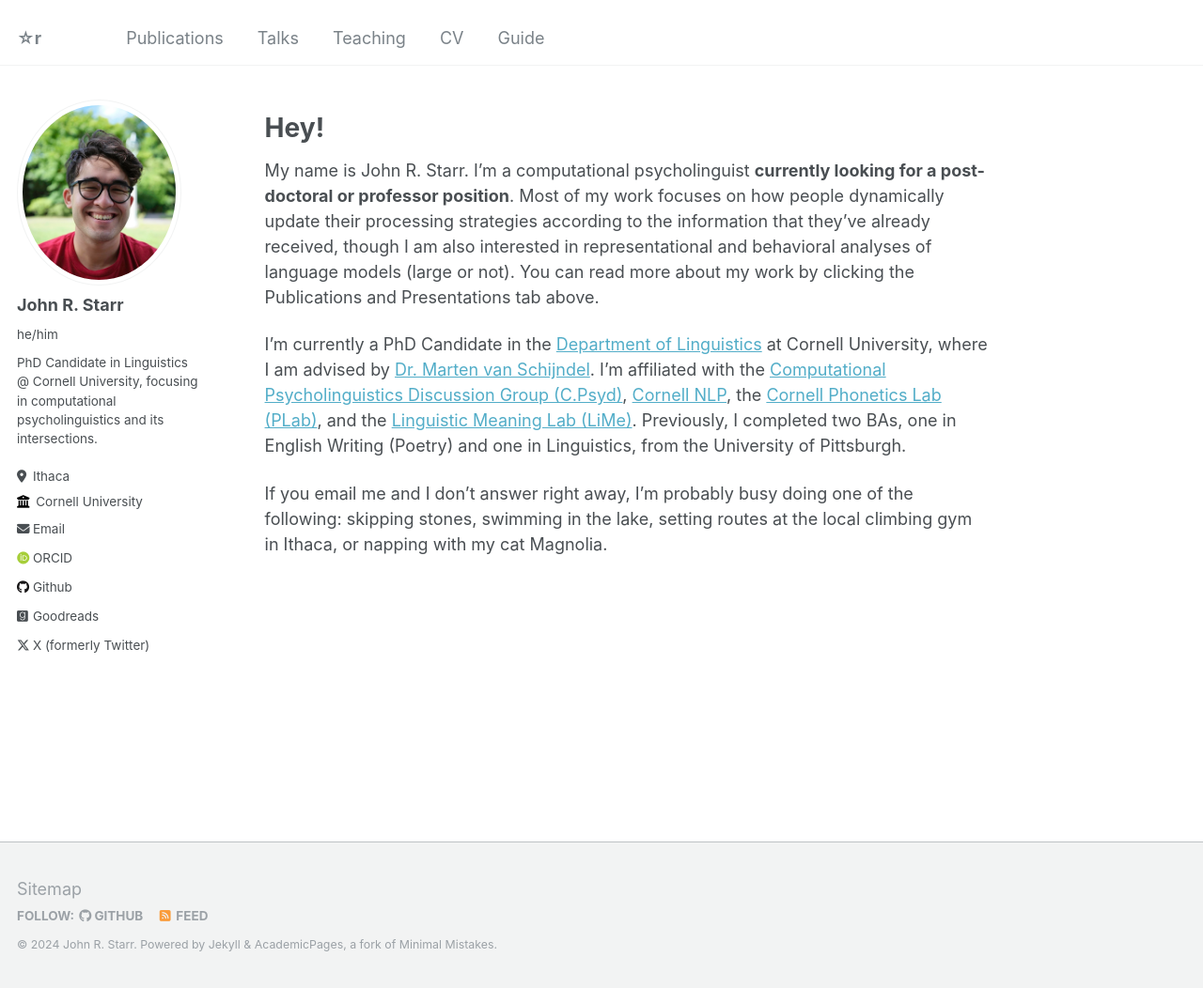
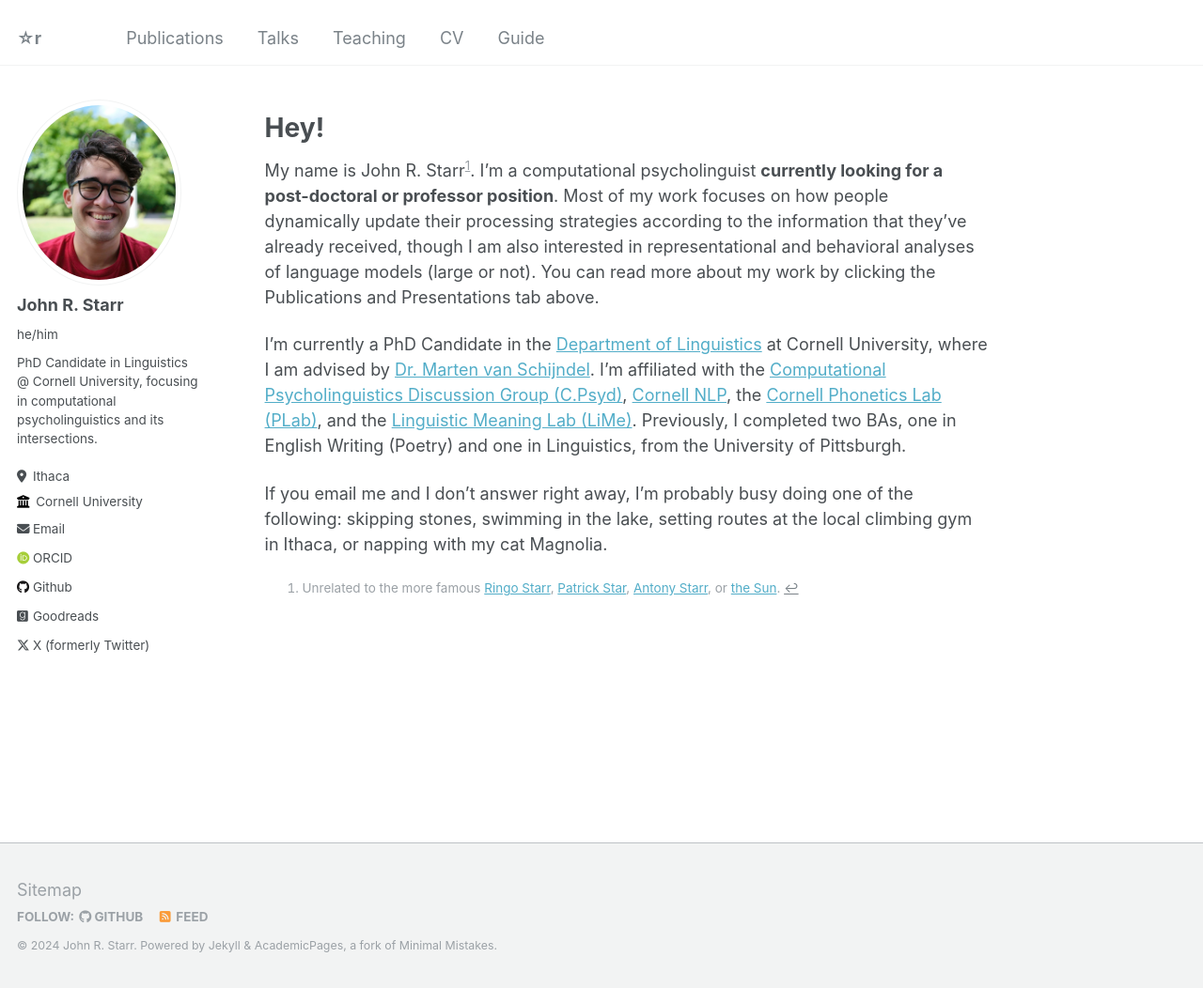
Before and after one commit to johnstarr-ling/johnstarr-ling.github.io, a Jekyll site: the page built from _pages/about.md, in a window 1280 px wide and 1052 px high. Shown: the whole window at 94% size. Built offline with Jekyll 4.4.1, drawn with Linux system fonts in a browser that asks for light colours; some web fonts are replaced.

Commit message:
update: about.md to include name footnote

```diff
--- a/_pages/about.md
+++ b/_pages/about.md
@@ -10,8 +10,10 @@ redirect_from:
 
 Hey!
 ======
-My name is John R. Starr. I'm a computational psycholinguist **currently looking for a post-doctoral or professor position**. Most of my work focuses on how people dynamically update their processing strategies according to the information that they've already received, though I am also interested in representational and behavioral analyses of language models (large or not). You can read more about my work by clicking the Publications and Presentations tab above.
+My name is John R. Starr[^1]. I'm a computational psycholinguist **currently looking for a post-doctoral or professor position**. Most of my work focuses on how people dynamically update their processing strategies according to the information that they've already received, though I am also interested in representational and behavioral analyses of language models (large or not). You can read more about my work by clicking the Publications and Presentations tab above.
 
 I'm currently a PhD Candidate in the [Department of Linguistics](https://linguistics.cornell.edu/) at Cornell University, where I am advised by [Dr. Marten van Schijndel](https://vansky.github.io/). I'm affiliated with the [Computational Psycholinguistics Discussion Group (C.Psyd)](https://c-psyd.github.io/), [Cornell NLP](https://nlp.cornell.edu/), the [Cornell Phonetics Lab (PLab)](https://conf.ling.cornell.edu/), and the [Linguistic Meaning Lab (LiMe)](https://lime-lab-cornell.github.io/). Previously, I completed two BAs, one in English Writing (Poetry) and one in Linguistics, from the University of Pittsburgh.
 
 If you email me and I don't answer right away, I'm probably busy doing one of the following: skipping stones, swimming in the lake, setting routes at the local climbing gym in Ithaca, or napping with my cat Magnolia.
+
+[^1]: Unrelated to the more famous [Ringo Starr](https://en.wikipedia.org/wiki/Ringo_Starr), [Patrick Star](https://en.wikipedia.org/wiki/Patrick_Star), [Antony Starr](https://en.wikipedia.org/wiki/Antony_Starr), or [the Sun](https://en.wikipedia.org/wiki/Sun).
```
